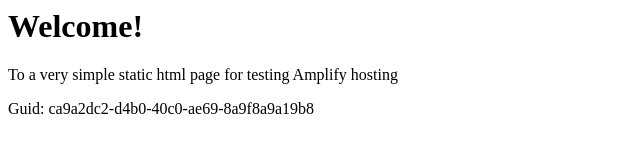
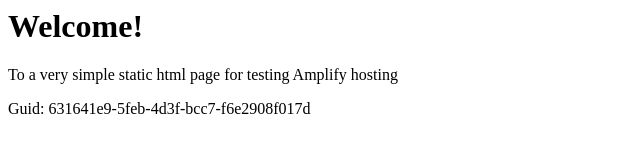
Before and after one commit to aws-aemilia-arn/Github-PR-Commit-Integration-Test-DoNotTouch-GithubWebhookPreviewCanaryTest-v1-preprod-eu-north-1, a website: page src/index.html in a window 1280 px wide. Shown: the full height of the page, 0-640 px from the left. Drawn offline with Linux system fonts and the light colour scheme.

Commit message:
commit from integ tests

```diff
--- a/src/index.html
+++ b/src/index.html
@@ -12,6 +12,6 @@
 <body>
     <h1>Welcome!</h1>
     <p>To a very simple static html page for testing Amplify hosting</p>
-    <p>Guid: ca9a2dc2-d4b0-40c0-ae69-8a9f8a9a19b8</p></body>
+    <p>Guid: 631641e9-5feb-4d3f-bcc7-f6e2908f017d</p></body>
 
 </html>
```
